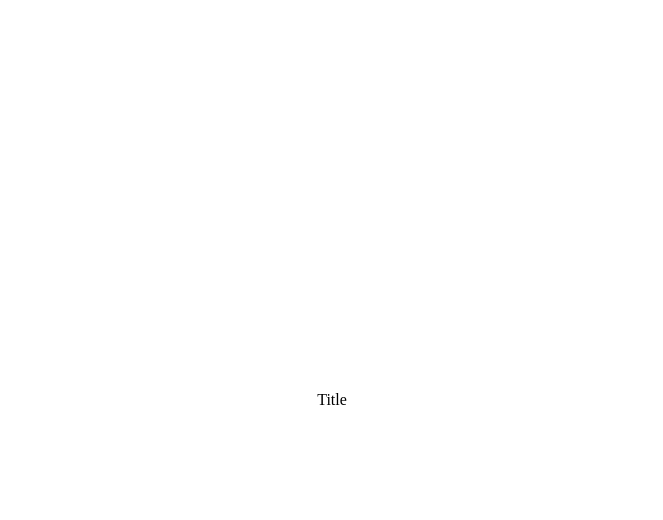
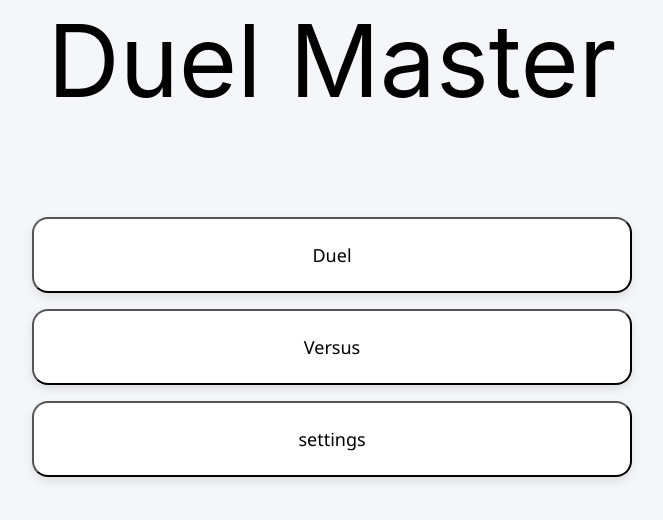
Before and after one commit to Ashen2330/math-card-game, a website: page template/index.html in a window 1280 px wide. Shown: the whole page, without its empty margins (308-971 px from the left). Drawn offline with Linux system fonts and the light colour scheme.

Commit message:
index.html done
do btn window.location next

```diff
--- a/styles/styles.css
+++ /dev/null
@@ -1,6 +0,0 @@
-#title{
-    position: absolute;
-    left: 50%;
-    top: 50%;
-    transform: translate(-50%, -50%);
-}
--- a/template/index.html
+++ b/template/index.html
@@ -4,9 +4,57 @@
     <meta charset="UTF-8">
     <meta name="viewport" content="width=device-width, initial-scale=1.0">
     <title>Document</title>
-    <link rel="stylesheet" href="/styles/styles.css">
 </head>
+<style>
+    body {
+        margin: 0;
+        padding: 0;
+        font-family: 'Inter', 'Segoe UI', sans-serif;
+        background-color: #f4f6f9;
+    }
+    #title{
+        position: relative;
+        font-size: 100px;
+        text-align: center;
+        animation: title 5s infinite;
+        transition: ease-in-out;
+    }
+    .menu-btn{
+        background: white;
+        padding: 1.5rem;
+        border-radius: 1rem;
+        box-shadow: 0 4px 10px rgba(0,0,0,0.1);
+        font-family: 'Segoe UI', sans-serif;
+        transition: transform 0.2s ease;
+        font-size: large;
+    }
+    .menu-btn:hover{
+        transform: scale(1.02);
+    }
+    #container{
+        display: flex;
+        flex-direction: column;
+        gap: 1rem;
+        padding: 1rem;
+        max-width: 600px;
+        margin: 0 auto;
+        margin-top: 5rem;
+    }
+    @keyframes title{
+        0% {transform: scale(1);}
+        25% {transform: scale(1.05);}
+        50% {transform: scale(1)}
+        75% {transform: scale(1.05);}
+        100% {transform: scale(1);}
+
+    }
+</style>
 <body>
-    <div id="title">Title</div>
+    <div id="title">Duel Master</div>
+    <div id="container">
+        <button class="menu-btn" id="start">Duel</button>
+        <button class="menu-btn" id="room">Versus</button>
+        <button class="menu-btn" id="settings">settings</button>
+    </div>
 </body>
 </html>
```
Also changed, not shown: template/room.html (added), template/setting.html (added).
